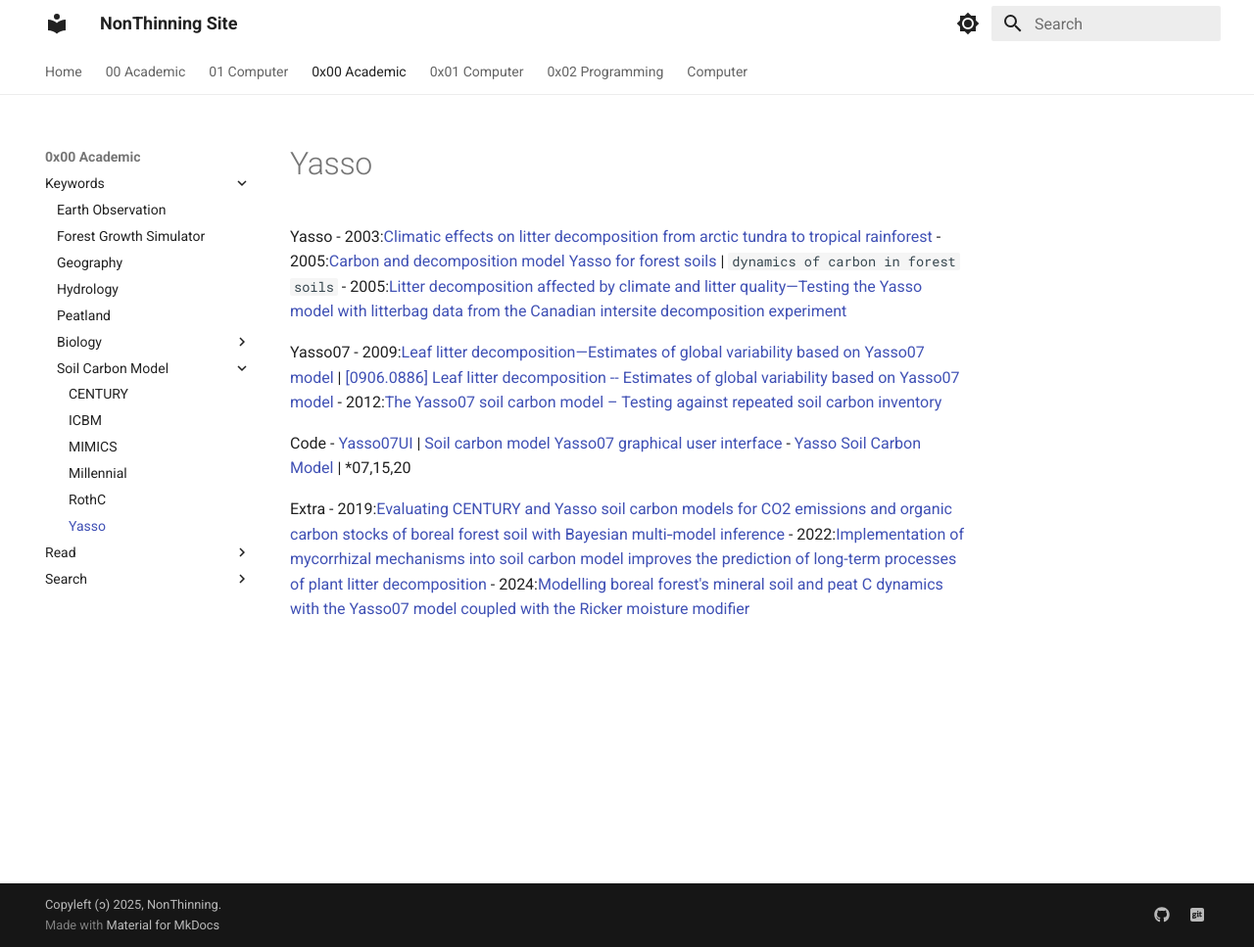
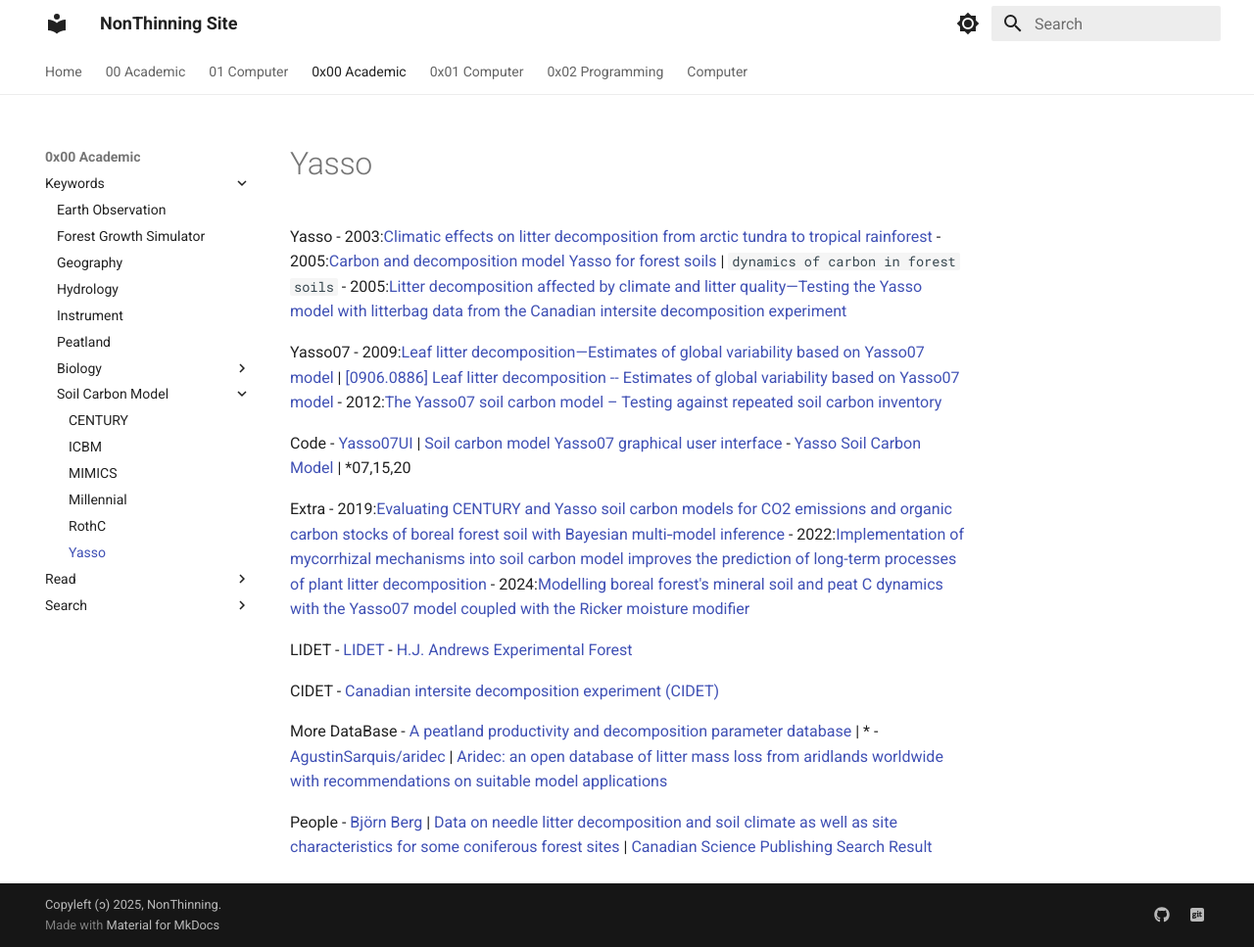
Before and after one commit to NonThinning/NonThinning.github.io, an MkDocs documentation site: the page built from docs/0x00-Academic/Keywords/Soil Carbon Model/Yasso.md, in a window 1280 px wide and 967 px high. Shown: the whole window at 98% size. Built offline with MkDocs 1.6.1 and Material for MkDocs 9.7.7, drawn with Linux system fonts in a browser that asks for light colours.

Commit message:
docs update

```diff
--- a/docs/0x00-Academic/Keywords/Soil Carbon Model/Yasso.md
+++ b/docs/0x00-Academic/Keywords/Soil Carbon Model/Yasso.md
@@ -16,3 +16,17 @@ Extra
 - 2019:[Evaluating CENTURY and Yasso soil carbon models for CO2 emissions and organic carbon stocks of boreal forest soil with Bayesian multi‐model inference](https://bsssjournals.onlinelibrary.wiley.com/doi/abs/10.1111/ejss.12805)
 - 2022:[Implementation of mycorrhizal mechanisms into soil carbon model improves the prediction of long-term processes of plant litter decomposition](https://bg.copernicus.org/articles/19/1469/2022/)
 - 2024:[Modelling boreal forest's mineral soil and peat C dynamics with the Yasso07 model coupled with the Ricker moisture modifier](https://doi.org/10.5194/gmd-17-5349-2024)
+
+LIDET
+- [LIDET](https://andrewsforest.oregonstate.edu/sites/default/files/lter/pubs/webdocs/reports/lidet.htm)
+- [H.J. Andrews Experimental Forest](https://andrewsforest.oregonstate.edu/)
+
+CIDET
+- [Canadian intersite decomposition experiment (CIDET)](https://cfs.nrcan.gc.ca/projects/76)
+
+More DataBase
+- [A peatland productivity and decomposition parameter database](https://esajournals.onlinelibrary.wiley.com/doi/10.1002/ecy.2462) | *
+- [AgustinSarquis/aridec](https://github.com/AgustinSarquis/aridec) | [Aridec: an open database of litter mass loss from aridlands worldwide with recommendations on suitable model applications](https://essd.copernicus.org/articles/14/3471/2022/)
+
+People
+- [Björn Berg](https://orcid.org/0000-0002-6776-4158) | [Data on needle litter decomposition and soil climate as well as site characteristics for some coniferous forest sites](https://wur.on.worldcat.org/oclc/67215012) | [Canadian Science Publishing Search Result](https://cdnsciencepub.com/authored-by/Berg/Bj%C3%B6rn)
```
Also changed, not shown: docs/0x00-Academic/Keywords/Instrument.md (added, +4 -0 lines).
